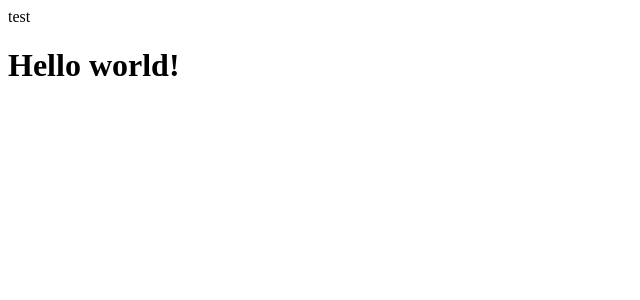
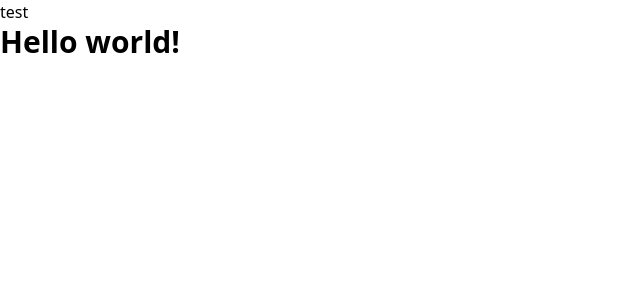
Before and after one commit to R0bert196/Aibestt, a React (Create React App) app in the folder frontend/: page / in a window 1280 px wide. Shown: the top 300 px of the page, without its empty margins (0-640 px from the left). Built offline with nearby package versions, Linux system fonts and the light colour scheme.

Commit message:
add css import in index js

```diff
--- a/frontend/src/App.js
+++ b/frontend/src/App.js
@@ -5,7 +5,7 @@
   return (
     <div className="App">
       <header className="App-header">test</header>
-      <h1 class="text-3xl font-bold underline">Hello world!</h1>
+      <h1 class="text-3xl font-bold hover:underline">Hello world!</h1>
     </div>
   );
 }
--- a/frontend/src/index.js
+++ b/frontend/src/index.js
@@ -1,6 +1,7 @@
 import React from 'react';
 import ReactDOM from 'react-dom/client';
 import App from './App';
+import './index.css'
 
 
 const root = ReactDOM.createRoot(document.getElementById('root'));
```
